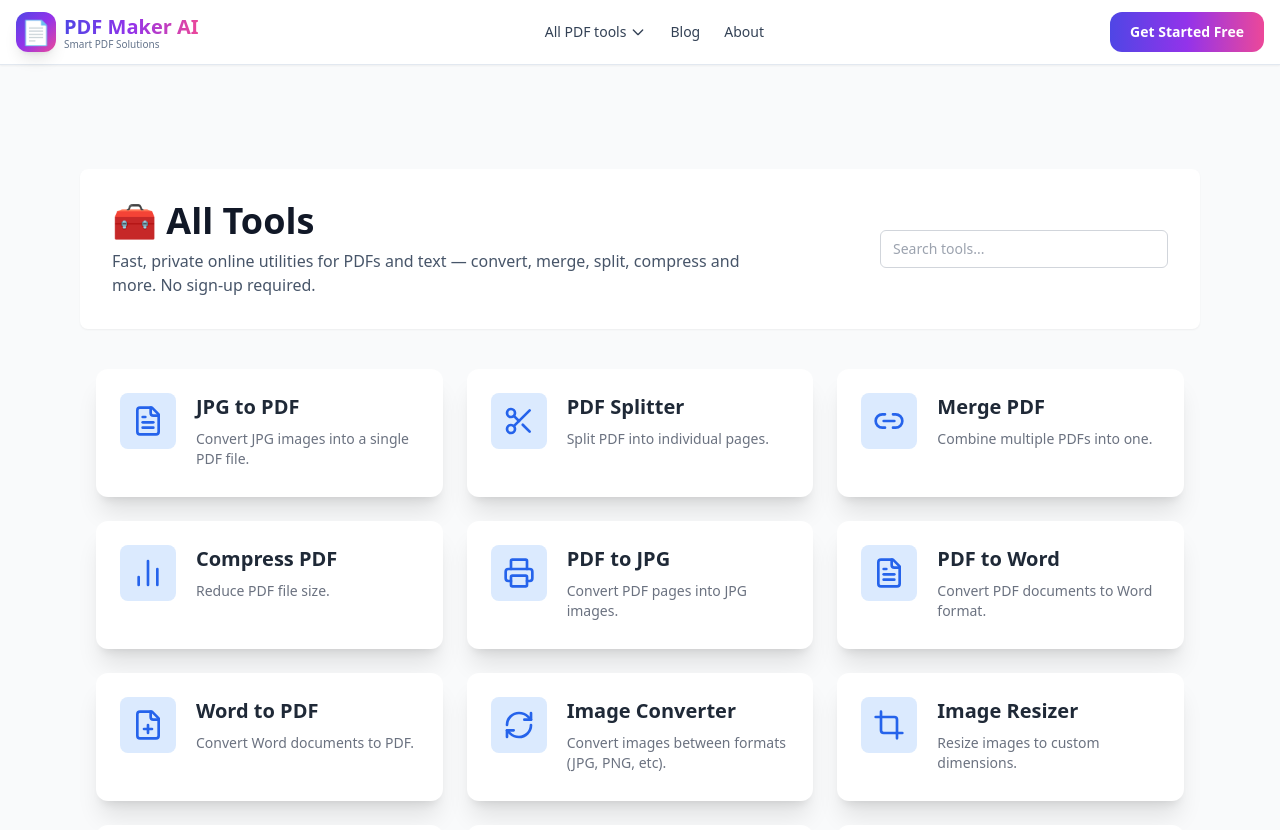
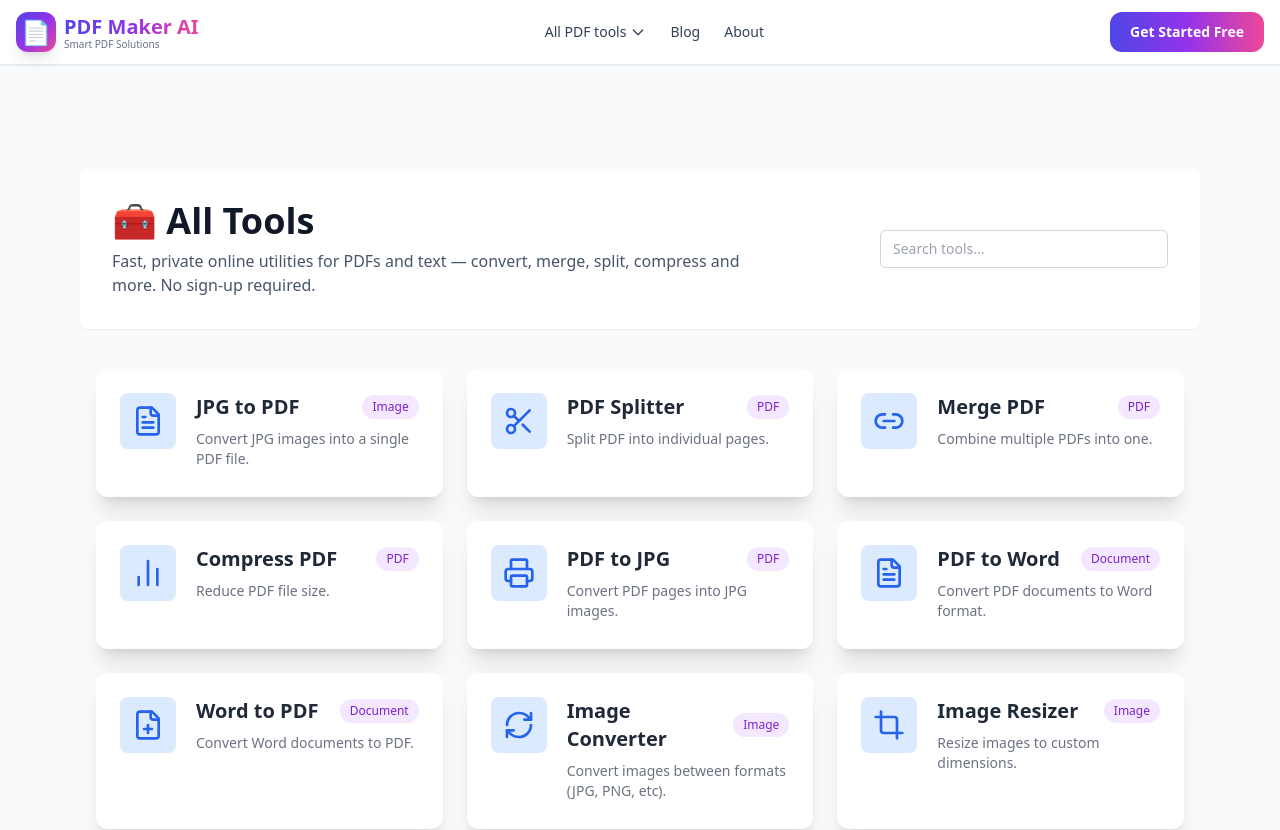
Before and after one commit to studybuild576-commits/my-tool-website, a Next.js app: page /tools in a window 1280 px wide. Shown: the top 830 px of the page. Built offline with nearby package versions, Linux system fonts and the light colour scheme.

Commit message:
Update page.tsx

```diff
--- a/app/tools/page.tsx
+++ b/app/tools/page.tsx
@@ -1,12 +1,8 @@
 import React from 'react';
-// FIX 1: अब हम मानते हैं कि ये imports resolve हो जाएंगे क्योंकि आपकी ToolCard ठीक है
 import { tools } from "@/lib/tools";
 import ToolCard from "@/components/ToolCard";
-
-// FIX 2: LucideIcon type और सभी icons को import करें
 import * as LucideIcons from "lucide-react";
 import { type LucideIcon, FileText } from "lucide-react";
-
 
 export default function ToolsPage() {
   return (
@@ -38,27 +34,23 @@ export default function ToolsPage() {
       <section className="max-w-6xl mx-auto px-4">
         <div className="grid grid-cols-1 sm:grid-cols-2 md:grid-cols-3 gap-6">
           {tools.map((tool) => {
-            // ✅ If icon is string (like "FileIcon"), convert it to actual component
+            // Icon को resolve करें
             const ResolvedIcon =
               typeof tool.icon === "string"
-                ? LucideIcons[tool.icon as keyof typeof LucideIcons]
+                ? (LucideIcons[tool.icon as keyof typeof LucideIcons] as LucideIcon)
                 : tool.icon;
 
-            // Safety check और Type Assertion
-            // यह सुनिश्चित करता है कि यह एक React Component है, string नहीं,
-            // और यदि यह undefined है तो FileText पर वापस आ जाता है।
-            const FinalIcon = (!ResolvedIcon || typeof ResolvedIcon === 'string')
-                ? FileText
-                : ResolvedIcon;
+            // Fallback icon
+            const FinalIcon = ResolvedIcon ?? FileText;
 
             return (
               <ToolCard
                 key={tool.route}
                 name={tool.name}
                 route={tool.route}
-                // FIX 3: LucideIcon type पर स्पष्ट रूप से Typecast करें।
-                icon={FinalIcon as LucideIcon}
+                icon={FinalIcon}
                 description={tool.description}
+                category={tool.category}
               />
             );
           })}
```
Lines whose indentation alone changed are shown as unchanged.
